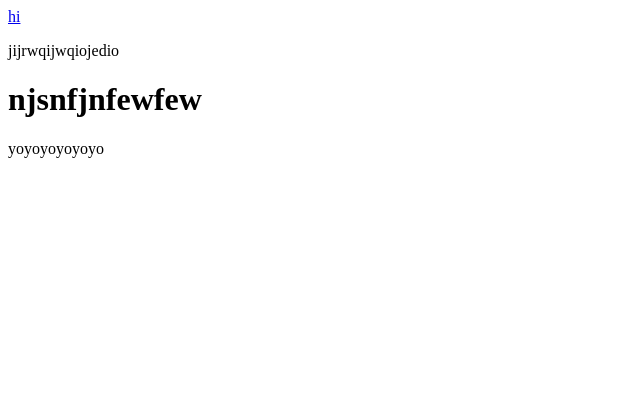
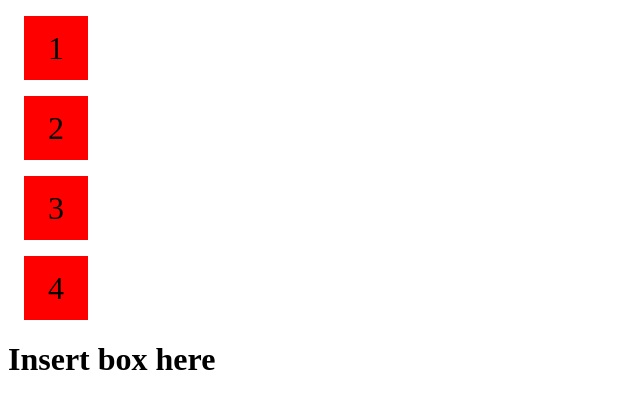
Before and after one commit to Anqi-Tech/AP-CSP-Performance-Task, a Vue app in the folder project/: page /mainpage in a window 1280 px wide. Shown: the top 408 px of the page, without its empty margins (0-640 px from the left). Built offline with nearby package versions, Linux system fonts and the light colour scheme.

Commit message:
jgijggjrwf

```diff
--- a/project/src/App.vue
+++ b/project/src/App.vue
@@ -1,9 +1,18 @@
 <template>
   <div>
-    <router-link to="/mainpage">hi</router-link>
-    <router-view/>
+    <FirstComp/>
   </div>
 </template>
+
+<script>
+import FirstComp from '@/components/FirstComp.vue'
+
+export default {
+  components: {
+      FirstComp
+  },
+}
+</script>
 
 <style lang="scss">
 
--- a/project/src/components/FirstComp.vue
+++ b/project/src/components/FirstComp.vue
@@ -1,10 +1,50 @@
 <template>
     <div>
-        <h1>njsnfjnfewfew</h1>
-        <p>yoyoyoyoyoyo</p>
+        <div v-for="die in dice" :key="die.id" class="dice" @click="selectDice">
+            <p>{{die.number}}</p>
+        </div>
+        <h1>Insert box here</h1>
     </div>
 </template>
 
+<script>
+export default {
+   data() {
+    return {
+      dice: [
+        {number: '1'},
+        {number: '2'},
+        {number: '3'},
+        {number: '4'},
+      ],
+      diceSelected: false,
+      skillSelected: false,
+    }
+  },
+  methods: {
+    selectDice(e) {
+        const b = e.target
+        console.log(b)
+    }
+  }
+}
+</script>
+
 <style scoped>
+.dice {
+    background: red;
+    width: 5vw;
+    aspect-ratio: 1 / 1;
+    font-size: 2rem;
+    text-align: center;
+    margin: 1rem;
+    display: flex;
+    align-items: center;
+    justify-content: center;
+}
+
+p {
+    margin: 0;
+}
 
 </style>
```
